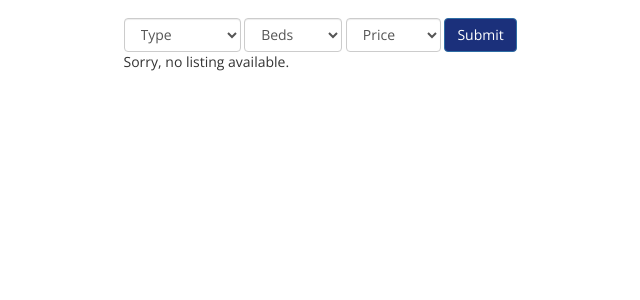
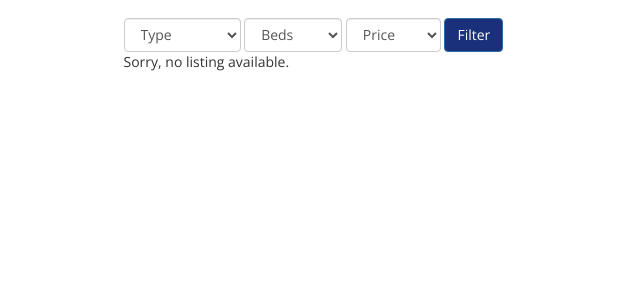
Before and after one commit to xyb994/housing, a Django app: template housing/listings/templates/listings/index.html in a window 1280 px wide. Shown: the part 51-351 px from the top of the page, without its empty margins (80-720 px from the left). Run offline with Django 3.2, Linux system fonts and the light colour scheme; the template is opened without the code that fills it, so the values that code supplies are empty; parts of the project's set-up code (start-up, migrations or seed data) failed here and were passed over; some libraries are stand-ins or nearby versions.

Commit message:
Update index template

```diff
--- a/housing/listings/templates/listings/index.html
+++ b/housing/listings/templates/listings/index.html
@@ -36,7 +36,7 @@
       <option value="3500">$3500+</option>
       <option value="3000">$3000+</option>
     </select>
-    <input class="btn btn-primary btn-custom"type="submit" name="Filter"></input>
+    <button class="btn btn-primary btn-custom" type="submit">Filter</button>
   </form>
 </div>
 
```
